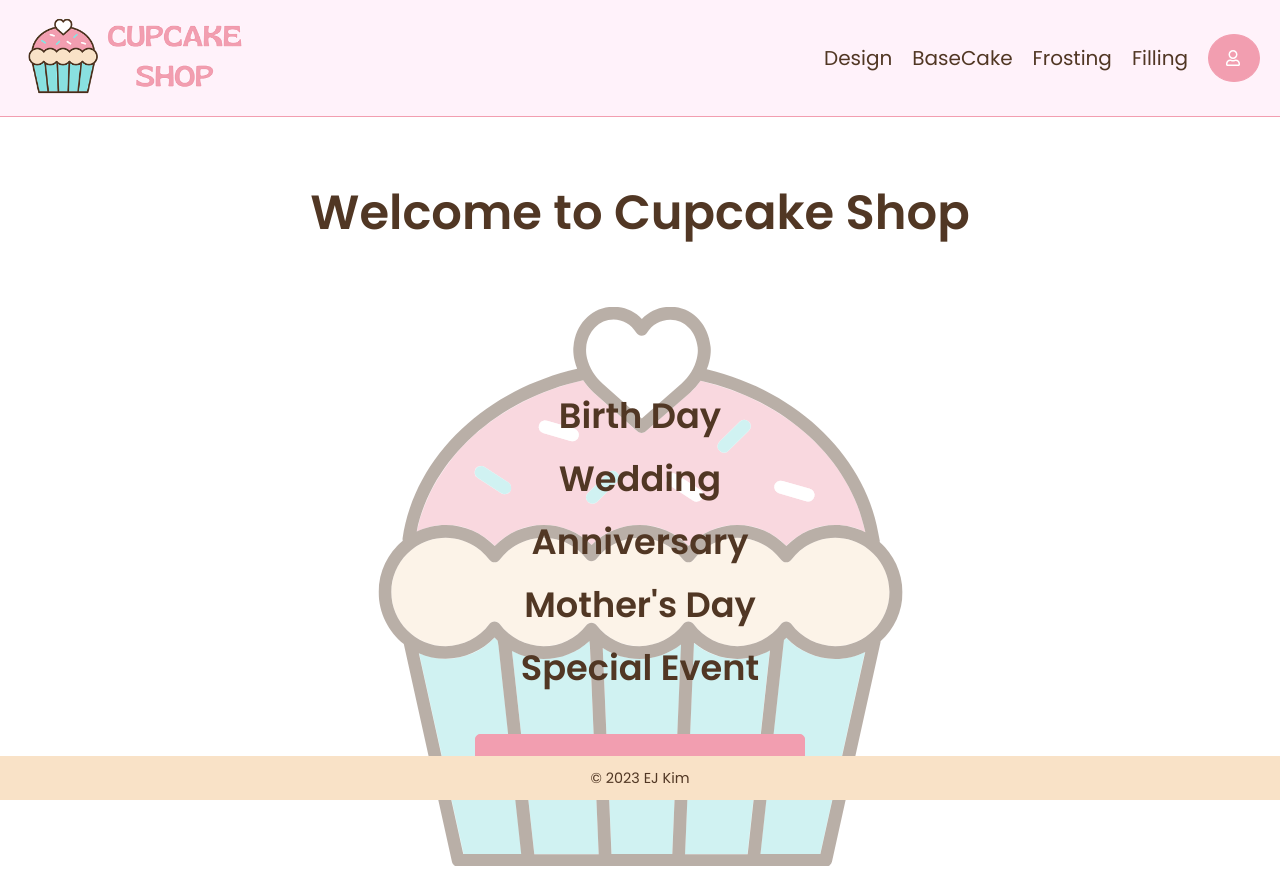
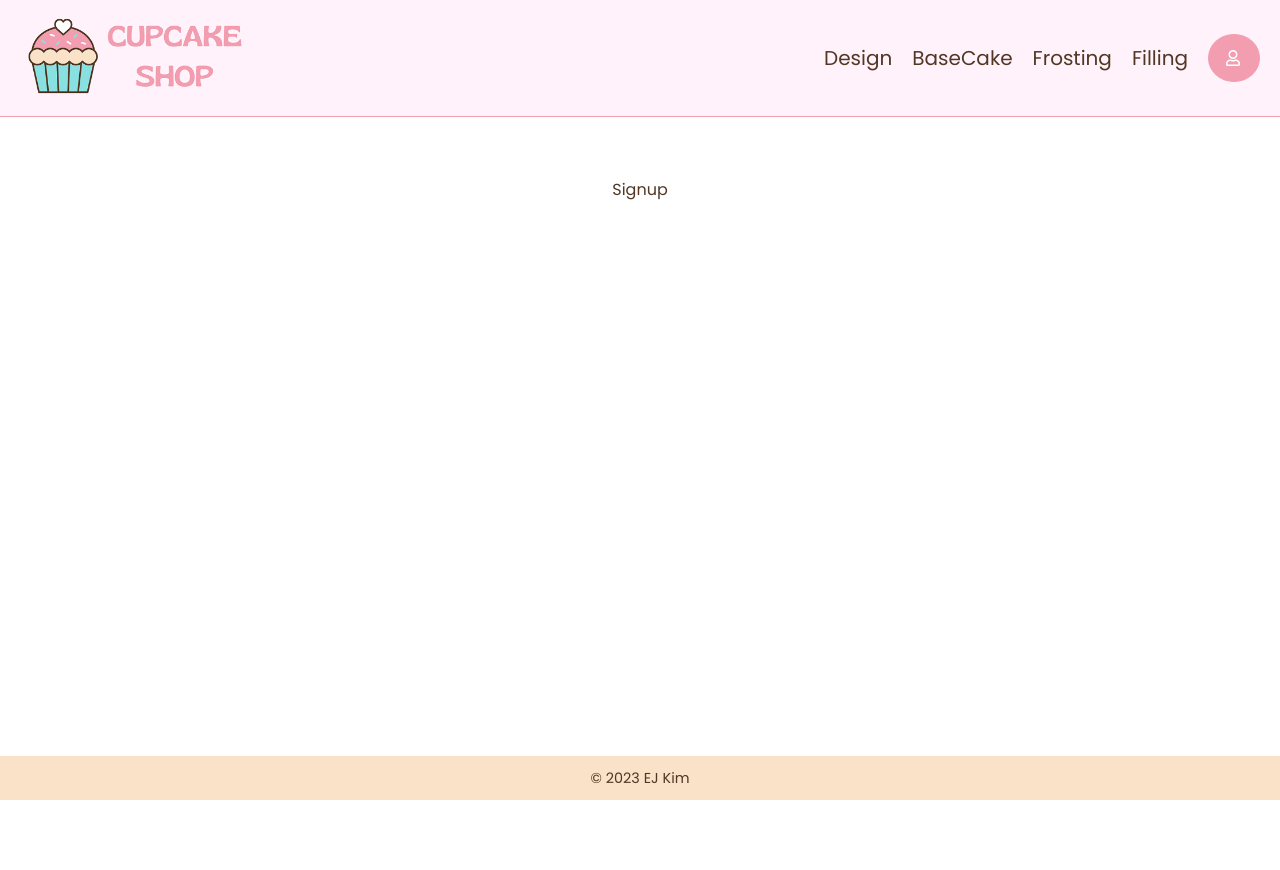
Before and after one commit to ejkim000/cupcake-shop, a React (Vite) app in the folder frontend/: page /signup in a window 1280 px wide. After the commit the page ends 800 px from the top, so only its background shows below. Built offline with nearby package versions, Linux system fonts and the light colour scheme.

Commit message:
add router & signup page

```diff
--- /dev/null
+++ b/frontend/pages/Signup.jsx
@@ -0,0 +1,7 @@
+function Signup() {
+  return (
+    <div>Signup</div>
+  )
+}
+
+export default Signup
--- a/frontend/src/App.jsx
+++ b/frontend/src/App.jsx
@@ -1,15 +1,25 @@
+import { BrowserRouter as Router, Routes, Route } from 'react-router-dom';
+import { ToastContainer } from 'react-toastify';
+import 'react-toastify/dist/ReactToastify.css';
 import Footer from '../components/Footer';
 import Header from '../components/Header';
 import Home from '../pages/Home';
+import Signup from '../pages/Signup';
 
 function App() {
   return (
     <>
-      <div className="container">
-        <Header />
-        <Home />
-        <Footer />
-      </div>
+      <Router>
+        <div className="container">
+          <Header />
+          <Routes>
+            <Route path="/" element={<Home />} />
+            <Route path="/signup" element={<Signup />} />
+          </Routes>
+          <Footer />
+        </div>
+      </Router>
+      <ToastContainer />
     </>
   );
 }
```
Also changed, not shown: frontend/features/auth/authService.js (added), frontend/features/auth/authSlice.js (added).
